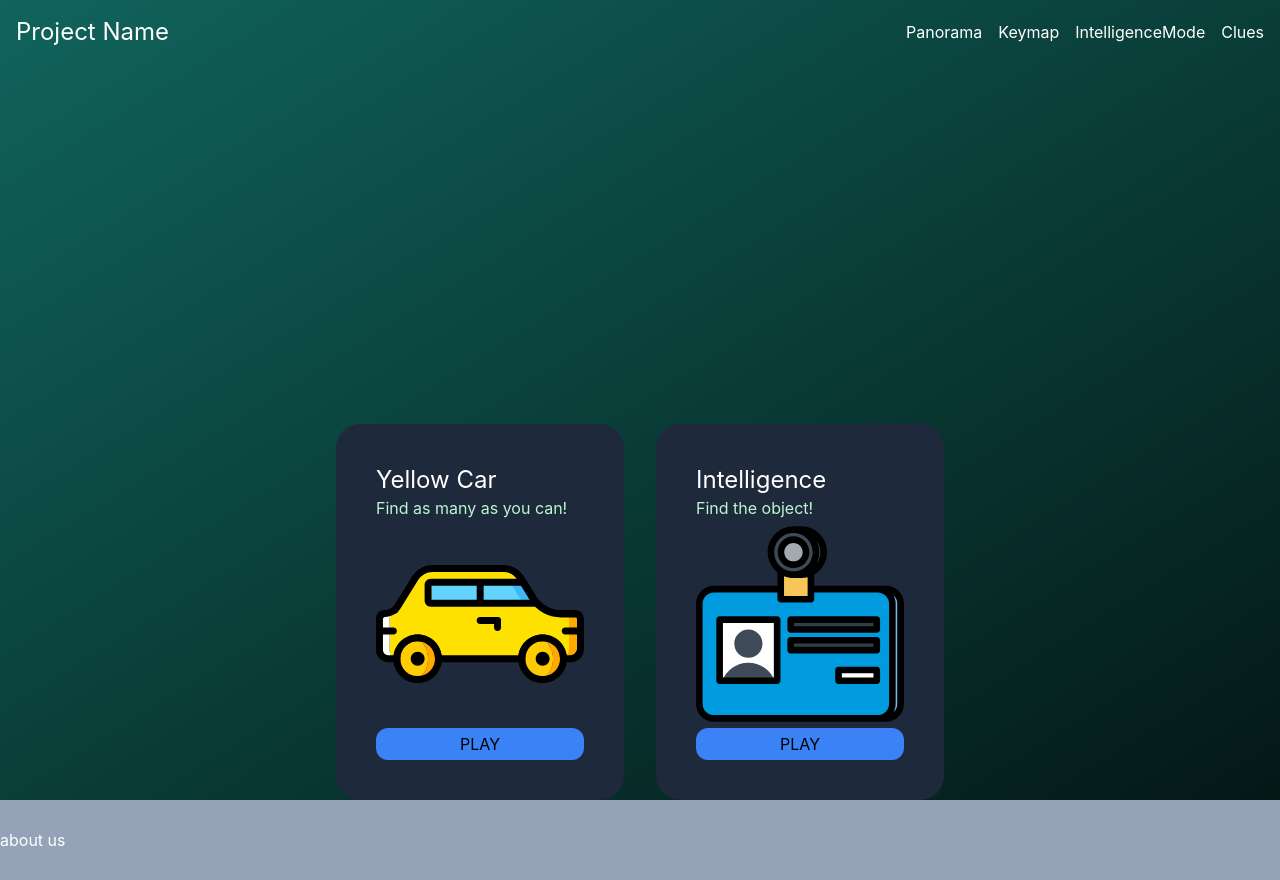
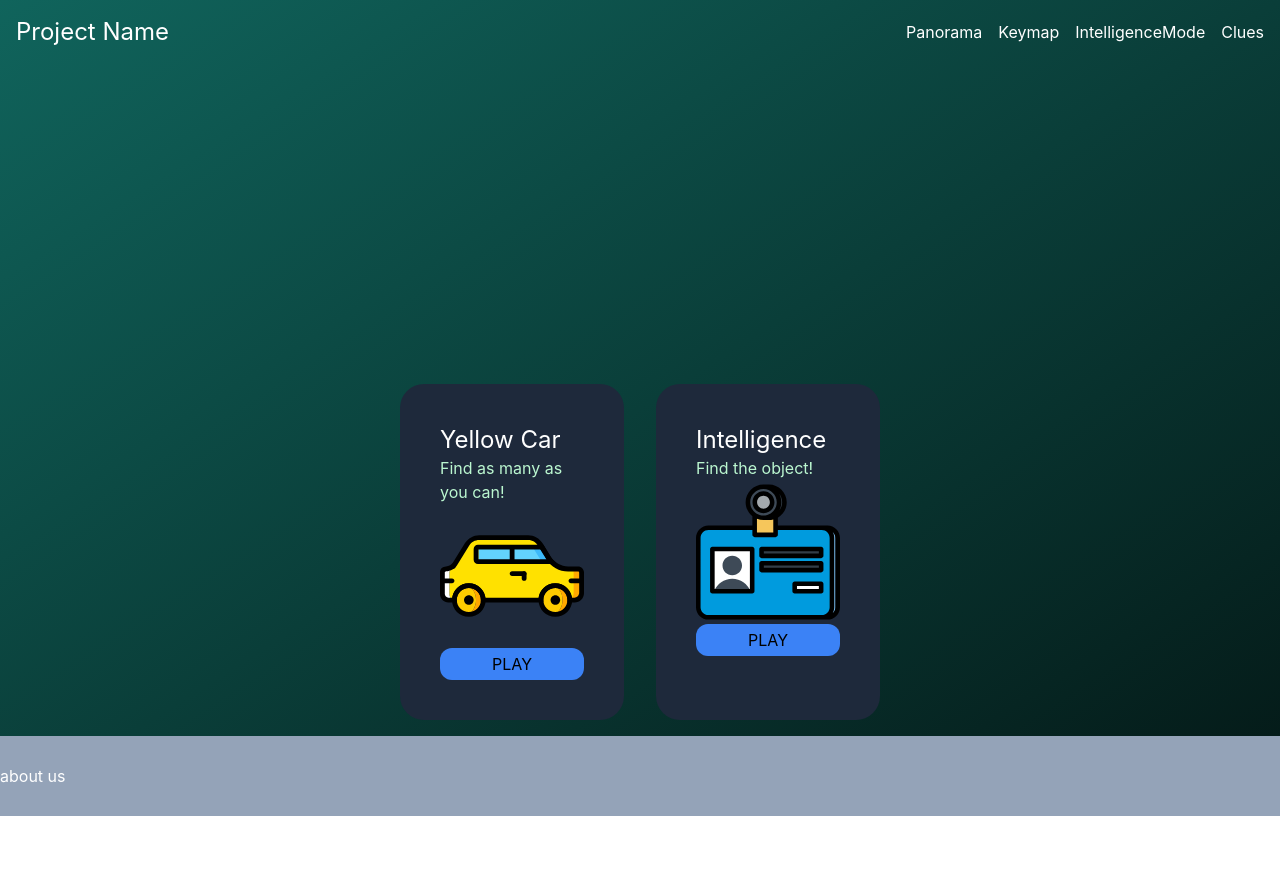
Before and after one commit to IdanHaf/ChasingTheSun, a React (Create React App) app in the folder frontend/: page / in a window 1280 px wide. After the commit the page ends 816 px from the top, so only its background shows below. Built offline with nearby package versions, Linux system fonts and the light colour scheme.

Commit message:
correction

```diff
--- a/frontend/src/components/homePage/Body.js
+++ b/frontend/src/components/homePage/Body.js
@@ -3,18 +3,19 @@ import IdTicket from "./idTicket.svg";
 export default function Body() {
   return (
     <div className="flex flex-col h-full ">
-      <div className="grid grid-cols-4 grid-rows-2">
-        <div className="col-end-5"/>
-        <div/>
+      <div className="grid grid-cols-10 grid-rows-2">
+
         <Card
           text="Yellow Car"
           img={YCar}
           description="Find as many as you can!"
+          css="col-start-4 col-end-6 row-start-2"
         />
         <Card
           text="Intelligence"
           img={IdTicket}
           description="Find the object!"
+          css="col-start-6 col-end-8 row-start-2"
         />
       </div>
     </div>
@@ -23,7 +24,9 @@ export default function Body() {
 
 function Card(props) {
   return (
-    <div className="flex flex-col m-4 p-10 rounded-3xl bg-slate-800">
+    <div
+      className={"flex flex-col m-4 p-10 rounded-3xl bg-slate-800 " + props.css}
+    >
       <div className="flex flex-col">
         <h1 className="text-white text-2xl">{props.text}</h1>
         <p className="text-green-200">{props.description}</p>
--- a/frontend/src/pages/HomePage.js
+++ b/frontend/src/pages/HomePage.js
@@ -4,7 +4,7 @@ import  Header  from "../components/homePage/Header";
 
 const HomePage = () => {
   return (
-    <div className="absolute w-full h-full -z-10 bg-gradient-to-tl from-[#041816] to-[#10645C]">
+    <div className="flex flex-col w-full h-full -z-10 bg-gradient-to-tl from-[#041816] to-[#10645C]">
       <Header />
       <Body />
       <Footer />
```
